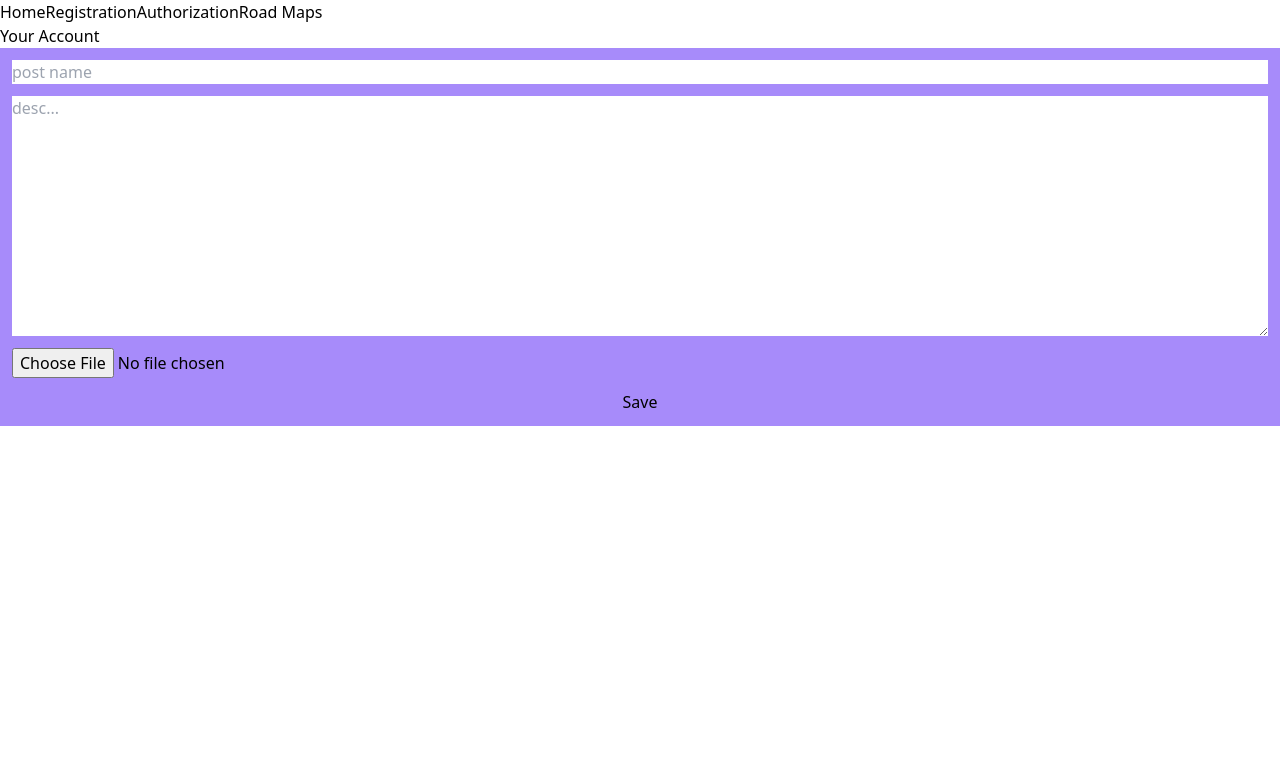
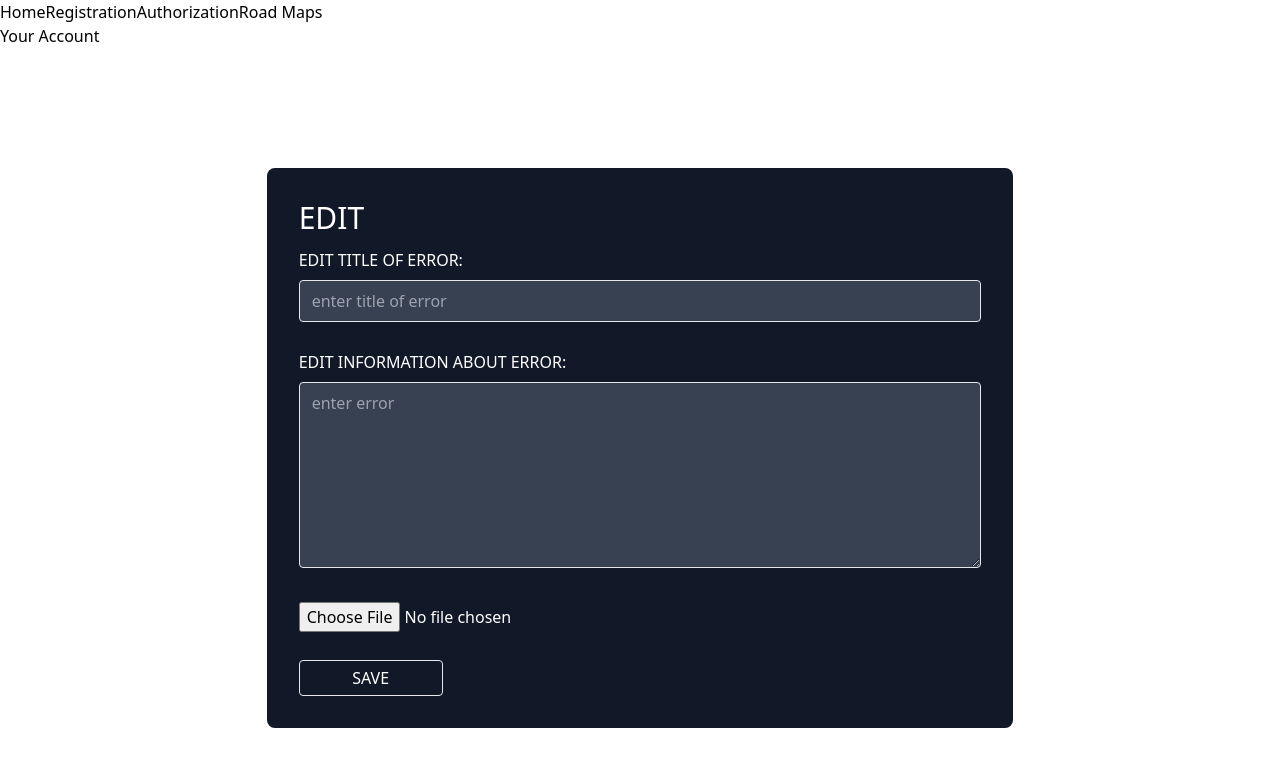
Before and after one commit to AmanNookat/redux-job, a React (Create React App) app: page /er_code-edit/1 in a window 1280 px wide. Shown: the top 766 px of the page. Built offline with nearby package versions, Linux system fonts and the light colour scheme; no server answers.

Commit message:
commit of er_code and loading

```diff
--- a/src/components/er_code/Er_codeAdd.tsx
+++ b/src/components/er_code/Er_codeAdd.tsx
@@ -13,40 +13,66 @@ const Er_codeAdd = () => {
 
   const dispatch: AppDispatch = useDispatch();
   const navigate = useNavigate();
-  return(
-    <div className="p-3 bg-gray-500 flex flex-col gap-y-3">
+  return (
+    <div className="min-h-screen flex items-center justify-center ">
+      <div className=" p-8 w-7/12 uppercase rounded-lg bg-[#111827] text-white  gap-y-3 flex flex-col ">
+        <h1 className="text-white uppercase font-light text-3xl">
+          enter your code error
+        </h1>
+        <div className="mb-4">
+          <label htmlFor="title" className="block text-white mb-2">
+            title of error:
+          </label>
           <input
+            className="w-full px-3 py-2 border rounded bg-gray-700 text-white"
             type="text"
-        placeholder="post name"
-        onChange={(e) => setEr_codePost({ ...er_codePost, name: e.target.value })}
+            placeholder="enter title of error"
+            value={er_codePost?.name}
+            onChange={(e) =>
+              setEr_codePost({ ...er_codePost!, name: e.target.value })
+            }
           />
+        </div>
+
+        <div className="mb-4">
+          <label htmlFor="title" className="block text-white mb-2">
+            more information about your error:
+          </label>
+
           <textarea
+            className="w-full  px-3 py-2 border rounded bg-gray-700 text-white"
             name=""
             id=""
             cols={30}
-        rows={10}
-        placeholder="description"
+            rows={7}
+            placeholder="enter error"
             onChange={(e) =>
-          setEr_codePost({ ...er_codePost, description: e.target.value })
+              setEr_codePost({ ...er_codePost!, description: e.target.value })
             }
           ></textarea>
+        </div>
+
         <input
+          className="mb-4 "
           type="file"
           onChange={(e: any) => {
-          const selectedFile = e.target.files![0];
-          setEr_codePost({ ...er_codePost, file: selectedFile });
+            const selectedFile = e.target.files[0];
+            setEr_codePost({ ...er_codePost!, file: selectedFile });
           }}
         />
+
         <button
+          className=" uppercase border rounded w-48 h-9 hover:text-black hover:bg-white  "
           onClick={() => {
             dispatch(addEr_codePost({ er_codePost }));
             navigate("/er_code");
           }}
         >
-        Add Post
+          share with error
         </button>
       </div>
-  )
+    </div>
+  );
 };
 
 export default Er_codeAdd;
--- a/src/components/er_code/Er_codeDetails.tsx
+++ b/src/components/er_code/Er_codeDetails.tsx
@@ -6,6 +6,7 @@ import {
   deleteEr_codePost,
   getOneEr_codePost,
 } from "../../store/er_code/er_codeActions";
+import LazyLoading from "../loading/LazyLoading";
 
 const Er_codeDetails = () => {
   const { er_codeOnePost, loading } = useSelector(
@@ -24,40 +25,41 @@ const Er_codeDetails = () => {
   return (
     <>
       {loading ? (
-        <h1>Loading...</h1>
+       <LazyLoading />
       ) : (
         <>
           {er_codeOnePost && (
             <div className="flex">
-              <div className="border-2 border-black w-1/2">
+              <div className="border bg-gray-800 text-white w-1/2">
                 <p>{er_codeOnePost?.name}</p>
                 <p>{er_codeOnePost?.user}</p>
                 <p>{er_codeOnePost?.description}</p>
                 {er_codeOnePost?.file &&
                 typeof er_codeOnePost?.file === "string" ? (
-                  <img src={er_codeOnePost.file} alt="" width="300" />
+                  <img src={er_codeOnePost.file} alt="" width="250" />
                 ) : (
-                  <span>No image available</span>
+                  <span>No image</span>
                 )}
                 {currentUser?.email == er_codeOnePost?.user && (
                   <>
-                    <button
-                      onClick={() => {
-                        dispatch(deleteEr_codePost({ id: er_codeOnePost.id! }));
-                        navigate("/forum");
-                      }}
-                      className="bg-red-500 p-2"
-                    >
-                      Delete
-                    </button>
-                    <button
-                      className="bg-violet-500 p-2"
+                   <button
+                      className="border text-white hover:text-black uppercase hover:bg-white p-2"
                       onClick={() =>
                         navigate(`/er_code-edit/${er_codeOnePost?.id}`)
                       }
                     >
                       Edit
                     </button>
+                    <button
+                      onClick={() => {
+                        dispatch(deleteEr_codePost({ id: er_codeOnePost.id! }));
+                        navigate("/er_code");
+                      }}
+                      className="bg-white border hover:bg-transparent text-black hover:text-white uppercase p-2"
+                    >
+                      Delete
+                    </button>
+
                   </>
                 )}
               </div>
--- a/src/components/er_code/Er_codeEdit.tsx
+++ b/src/components/er_code/Er_codeEdit.tsx
@@ -31,27 +31,44 @@ const Er_codeEdit = () => {
   }, [er_codePost]);
 
   return (
-    <div className="p-3 bg-violet-400 flex flex-col gap-y-3">
+    <div className="min-h-screen flex items-center justify-center ">
+      <div className=" p-8 w-7/12 uppercase rounded-lg bg-[#111827] text-white  gap-y-3 flex flex-col ">
+        <h1 className="text-white uppercase font-light text-3xl">edit</h1>
+        <div className="mb-4">
+          <label htmlFor="title" className="block text-white mb-2">
+            edit title of error:
+          </label>
           <input
+            className="w-full px-3 py-2 border rounded bg-gray-700 text-white"
             type="text"
-        placeholder="post name"
+            placeholder="enter title of error"
             value={er_codePost?.name}
             onChange={(e) =>
               setEr_codePost({ ...er_codePost!, name: e.target.value })
             }
           />
+        </div>
+
+        <div className="mb-4">
+          <label htmlFor="title" className="block text-white mb-2">
+            edit information about error:
+          </label>
           <textarea
+            className="w-full  px-3 py-2 border rounded bg-gray-700 text-white"
             name=""
             id=""
             cols={30}
-        rows={10}
-        placeholder="desc..."
+            rows={7}
+            placeholder="enter error"
             value={er_codePost?.description}
             onChange={(e) =>
               setEr_codePost({ ...er_codePost!, description: e.target.value })
             }
           ></textarea>
+        </div>
+
         <input
+          className="mb-4 "
           type="file"
           onChange={(e: any) => {
             const selectedFile = e.target.files[0];
@@ -59,6 +76,7 @@ const Er_codeEdit = () => {
           }}
         />
         <button
+          className=" uppercase border rounded w-36 h-9 hover:text-black hover:bg-white "
           onClick={() => {
             dispatch(editEr_codePost({ er_codePost: er_codePost!, id: +id! }));
             navigate("/er_code");
@@ -67,6 +85,7 @@ const Er_codeEdit = () => {
           Save
         </button>
       </div>
+    </div>
   );
 };
 
--- a/src/components/er_code/Er_codeList.tsx
+++ b/src/components/er_code/Er_codeList.tsx
@@ -4,6 +4,8 @@ import { AppDispatch, RootState } from "../../store/store";
 import { useNavigate } from "react-router-dom";
 import { getEr_codePosts } from "../../store/er_code/er_codeActions";
 import { IEr_codePost } from "../../store/er_code/er_codeSlice";
+
+import LazyLoading from "../loading/LazyLoading";
 
 const Er_codeList = () => {
   const {er_codePosts, loading } = useSelector(
@@ -18,22 +20,25 @@ const Er_codeList = () => {
   return (
     <>
       {loading ? (
-        <h1>Loading...</h1>
+      <LazyLoading />
       ) : (
         <>
           <div>
-            <button onClick={() => navigate("/er_code-add")}>
-              Add Post
+            <button
+            className=" uppercase border bg-gray-700 text-white rounded w-48 h-9 hover:bg-transparent hover:text-black"
+            onClick={() => navigate("/er_code-add")}>
+              Add Post of error
             </button>
           </div>
-          <div className="gap-y-3 flex flex-col w-1/3">
+          <div className="mb-4 flex flex-col w-1/3">
             {er_codePosts.map((er_CodePost: IEr_codePost) => (
               <span
-                className="border-2 border-black p-1 cursor-pointer"
+                className="border bg-gray-700 text-white p-1 cursor-pointer"
                 onClick={() => navigate(`/er_code/${er_CodePost.id}`)}
                 key={er_CodePost.id}
               >
                 {er_CodePost.name}
+                {er_CodePost.description}
               </span>
             ))}
           </div>
--- a/src/components/er_code/Er_codePost.jsx
+++ /dev/null
@@ -1,9 +0,0 @@
-import React from 'react'
-
-const Er_codePost = () => {
-  return (
-    <div>Er_codePost</div>
-  )
-}
-
-export default Er_codePost
--- /dev/null
+++ b/src/components/loading/LazyLoading.tsx
@@ -0,0 +1,15 @@
+import React, { lazy, Suspense } from "react";
+
+const LazyLoadingComponent = lazy(() => import("./Loading"));
+
+const LazyLoading = () => {
+  return (
+    <div>
+      <Suspense fallback={<LazyLoadingComponent />}>
+        <LazyLoadingComponent />
+      </Suspense>
+    </div>
+  );
+};
+
+export default LazyLoading;
--- /dev/null
+++ b/src/components/loading/Loading.tsx
@@ -0,0 +1,16 @@
+import React from 'react'
+import gif from '../../assets/7Fmb.gif'
+
+const Loading = () => {
+
+  return (
+    <div className="min-h-screen flex justify-center items-center bg-transparent">
+        <p className="ml-4 text-6xl font-light text-gray-800 uppercase tracking-widest">Redux</p>
+        <img src={gif} alt="planet-gif" />
+      <p className="ml-4 text-6xl font-light text-gray-800 uppercase tracking-widest">job</p>
+    </div>
+
+  )
+}
+
+export default Loading
```
Also changed, not shown: src/assets/7Fmb.gif (added), src/assets/gif-good-job-80.gif (added). Lines whose indentation alone changed are shown as unchanged.
